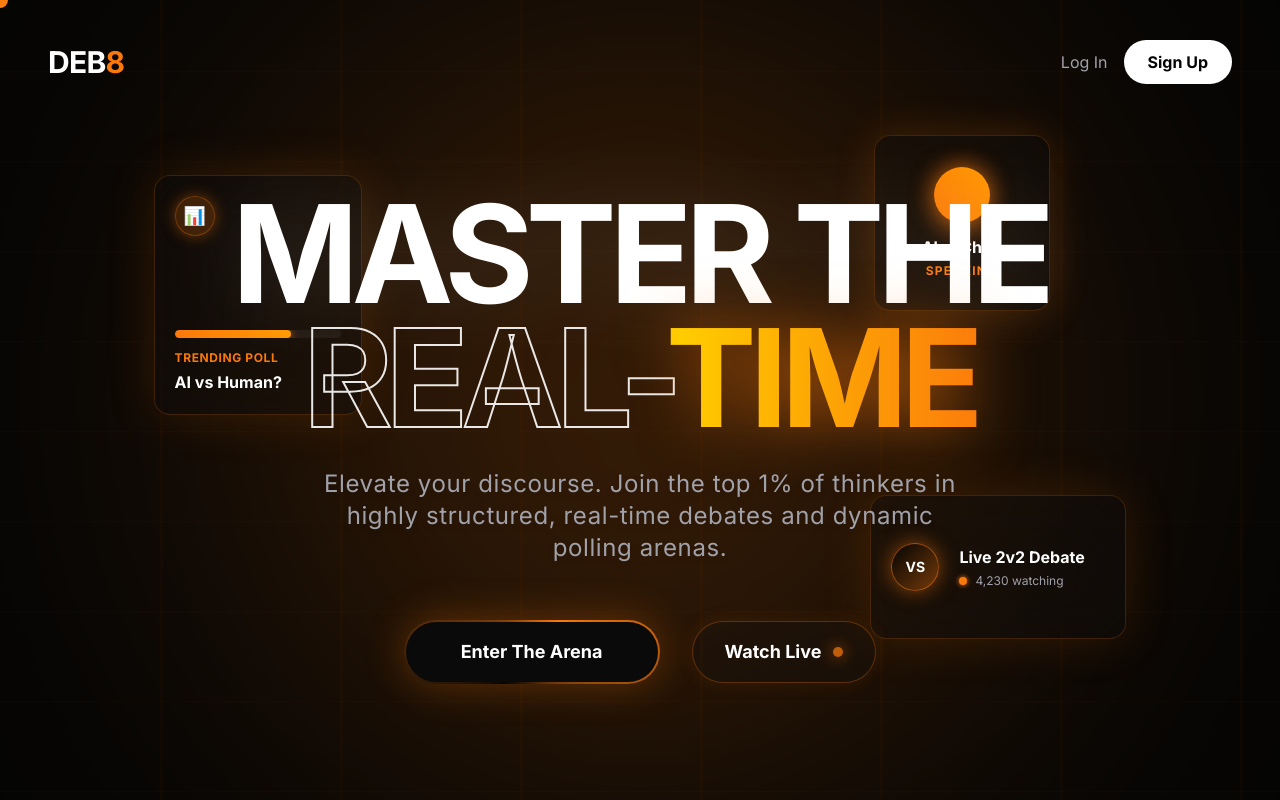
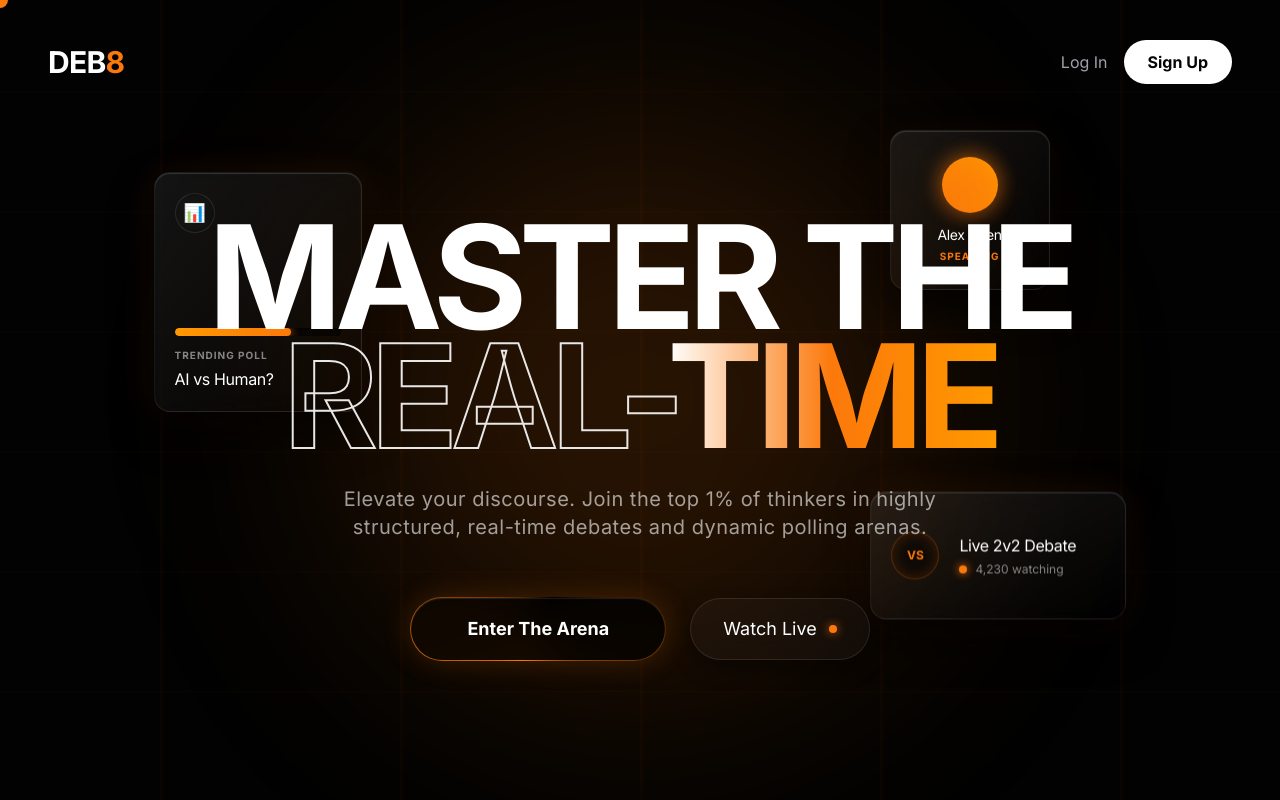
Before and after one commit to K007-K/DEB8, a React (Vite) app: page / in a window 1280 px wide. Built offline with nearby package versions, Linux system fonts and the light colour scheme.

Commit message:
ui(landing-page): enhance cards with glassmorphism 2.0

```diff
--- a/src/components/landing/HeroSection.jsx
+++ b/src/components/landing/HeroSection.jsx
@@ -14,7 +14,6 @@ export default function HeroSection() {
 
   useEffect(() => {
     const ctx = gsap.context(() => {
-      // Mouse move spotlight & parallax cards
       const onMouseMove = (e) => {
         const { clientX, clientY } = e;
         const xPos = (clientX / window.innerWidth - 0.5) * 2;
@@ -27,33 +26,32 @@ export default function HeroSection() {
           ease: "power2.out"
         });
 
-        // Enhanced Parallax Floating Cards with more dynamic rotation
-        gsap.to(card1Ref.current, { x: xPos * -40, y: yPos * -50, rotationY: xPos * 15, rotationX: yPos * -15, duration: 1.5, ease: "power2.out" });
-        gsap.to(card2Ref.current, { x: xPos * 50, y: yPos * 30, rotationY: xPos * -15, rotationX: yPos * 15, duration: 1.5, ease: "power2.out" });
-        gsap.to(card3Ref.current, { x: xPos * -30, y: yPos * 60, rotationY: xPos * 10, rotationX: yPos * -10, duration: 1.5, ease: "power2.out" });
+        // Tighter, more realistic parallax for glass cards
+        gsap.to(card1Ref.current, { x: xPos * -25, y: yPos * -35, rotationY: xPos * 12, rotationX: yPos * -12, duration: 1.5, ease: "power2.out" });
+        gsap.to(card2Ref.current, { x: xPos * 30, y: yPos * 20, rotationY: xPos * -12, rotationX: yPos * 12, duration: 1.5, ease: "power2.out" });
+        gsap.to(card3Ref.current, { x: xPos * -20, y: yPos * 40, rotationY: xPos * 8, rotationX: yPos * -8, duration: 1.5, ease: "power2.out" });
       };
 
       window.addEventListener('mousemove', onMouseMove);
 
-      // Entry Animations
       gsap.fromTo([title1Ref.current, title2Ref.current],
-        { y: 120, opacity: 0, rotateX: -30 },
+        { y: 100, opacity: 0, rotateX: -20 },
         { y: 0, opacity: 1, rotateX: 0, duration: 1.8, stagger: 0.2, ease: "expo.out", delay: 0.2 }
       );
 
       gsap.fromTo([card1Ref.current, card2Ref.current, card3Ref.current],
-        { scale: 0.7, opacity: 0, y: 80, rotateZ: -10 },
-        { scale: 1, opacity: 1, y: 0, rotateZ: 0, duration: 1.5, stagger: 0.15, ease: "back.out(1.5)", delay: 0.8 }
+        { scale: 0.8, opacity: 0, y: 60, rotateZ: -5 },
+        { scale: 1, opacity: 1, y: 0, rotateZ: 0, duration: 1.5, stagger: 0.15, ease: "back.out(1.2)", delay: 0.8 }
       );
 
-      // Continuous subtle breathing animation for cards
+      // Slower, more elegant breathing animation
       gsap.to([card1Ref.current, card2Ref.current, card3Ref.current], {
-        y: "+=15",
-        duration: 2.5,
+        y: "+=12",
+        duration: 3,
         yoyo: true,
         repeat: -1,
         ease: "sine.inOut",
-        stagger: 0.2,
+        stagger: 0.4,
         delay: 2.5
       });
 
@@ -63,96 +61,107 @@ export default function HeroSection() {
   }, []);
 
   return (
-    <div ref={heroRef} className="relative min-h-screen flex items-center justify-center overflow-hidden bg-[#050505]" style={{ perspective: '1200px' }}>
+    <div ref={heroRef} className="relative min-h-screen flex items-center justify-center overflow-hidden bg-[#020202]" style={{ perspective: '1200px' }}>
 
-      {/* Dynamic Animated Grid - Pure Black/Orange vibe */}
-      <div className="absolute inset-0 z-0 opacity-[0.2]">
-        <div className="absolute inset-0 bg-[linear-gradient(rgba(251,121,11,0.15)_1px,transparent_1px),linear-gradient(90deg,rgba(251,121,11,0.15)_1px,transparent_1px)] bg-[size:60px_60px] animate-[grid_15s_linear_infinite]" style={{ transformOrigin: 'top center', transform: 'rotateX(60deg) scale(3)' }} />
+      {/* Refined Grid: Thinner lines, less muddy */}
+      <div className="absolute inset-0 z-0 opacity-[0.15]">
+        <div className="absolute inset-0 bg-[linear-gradient(rgba(251,121,11,0.2)_1px,transparent_1px),linear-gradient(90deg,rgba(251,121,11,0.2)_1px,transparent_1px)] bg-[size:80px_80px] animate-[grid_20s_linear_infinite]" style={{ transformOrigin: 'top center', transform: 'rotateX(60deg) scale(3)' }} />
       </div>
 
-      {/* Mouse Spotlight - Orange */}
+      {/* Mouse Spotlight: Tighter and more intense in the center */}
       <div ref={spotlightRef} className="absolute inset-0 z-0 pointer-events-none flex items-center justify-center">
-        <div className="w-[800px] h-[800px] bg-primary/20 rounded-full blur-[160px] mix-blend-screen" />
+        <div className="w-[600px] h-[600px] bg-primary/15 rounded-full blur-[120px] mix-blend-screen" />
       </div>
 
-      {/* Floating Cards (Parallax Elements) - Enhanced styling */}
+      {/* Realistic Premium Glass Cards */}
       <div className="absolute inset-0 z-10 pointer-events-none">
+
         {/* Card 1: Live Poll */}
-        <div ref={card1Ref} className="absolute top-[20%] left-[8%] md:left-[12%] w-52 h-60 bg-surface/30 backdrop-blur-2xl border border-primary/20 rounded-2xl p-5 shadow-[0_0_50px_rgba(251,121,11,0.15)] flex flex-col justify-between hidden md:flex">
-          <div className="w-10 h-10 rounded-full bg-primary/20 border border-primary/30 flex items-center justify-center text-lg shadow-[0_0_15px_rgba(251,121,11,0.4)]">📊</div>
-          <div>
-            <div className="h-2 w-full bg-white/5 rounded-full mb-3 overflow-hidden shadow-inner">
-              <div className="h-full bg-gradient-to-r from-primary to-secondary rounded-full w-[70%] shadow-[0_0_10px_rgba(251,121,11,0.8)]" />
+        <div ref={card1Ref} className="absolute top-[20%] left-[8%] md:left-[12%] w-52 h-60 bg-gradient-to-br from-white/[0.08] to-transparent backdrop-blur-md border border-white/[0.08] rounded-2xl p-5 shadow-[0_20px_40px_rgba(0,0,0,0.8),inset_0_1px_1px_rgba(255,255,255,0.15),0_0_40px_rgba(251,121,11,0.1)] flex flex-col justify-between hidden md:flex overflow-hidden group">
+          {/* Subtle Glare */}
+          <div className="absolute inset-0 bg-gradient-to-tr from-transparent via-white/[0.04] to-transparent opacity-50 transform -translate-x-full group-hover:translate-x-full transition-transform duration-1000" />
+
+          <div className="w-10 h-10 rounded-full bg-black/40 border border-white/10 flex items-center justify-center text-lg shadow-inner backdrop-blur-sm">📊</div>
+          <div className="relative z-10">
+            <div className="h-2 w-full bg-black/50 rounded-full mb-3 overflow-hidden shadow-[inset_0_1px_2px_rgba(0,0,0,0.8)]">
+              <div className="h-full bg-gradient-to-r from-[#FF9900] to-primary rounded-full w-[70%] shadow-[0_0_10px_rgba(251,121,11,0.8)]" />
             </div>
-            <p className="text-xs text-primary font-bold uppercase tracking-wider mb-1">Trending Poll</p>
-            <p className="text-white text-base font-bold">AI vs Human?</p>
+            <p className="text-[10px] text-white/50 font-bold uppercase tracking-widest mb-1">Trending Poll</p>
+            <p className="text-white text-base font-medium tracking-tight">AI vs Human?</p>
           </div>
         </div>
 
         {/* Card 2: Debate Match */}
-        <div ref={card2Ref} className="absolute top-[60%] right-[8%] md:right-[12%] w-64 h-36 bg-surface/30 backdrop-blur-2xl border border-primary/20 rounded-2xl p-5 shadow-[0_0_50px_rgba(251,121,11,0.15)] flex items-center gap-5 hidden md:flex">
-          <div className="w-12 h-12 rounded-full bg-gradient-to-br from-[#050505] to-primary/40 flex items-center justify-center border border-primary/50 text-white font-black text-sm shadow-[0_0_20px_rgba(251,121,11,0.5)]">VS</div>
-          <div>
-            <p className="text-white text-base font-bold mb-1">Live 2v2 Debate</p>
+        <div ref={card2Ref} className="absolute top-[60%] right-[8%] md:right-[12%] w-64 h-32 bg-gradient-to-br from-white/[0.08] to-transparent backdrop-blur-md border border-white/[0.08] rounded-2xl p-5 shadow-[0_20px_40px_rgba(0,0,0,0.8),inset_0_1px_1px_rgba(255,255,255,0.15),0_0_40px_rgba(251,121,11,0.1)] flex items-center gap-5 hidden md:flex overflow-hidden group">
+          <div className="absolute inset-0 bg-gradient-to-tr from-transparent via-white/[0.04] to-transparent opacity-50 transform -translate-x-full group-hover:translate-x-full transition-transform duration-1000" />
+
+          <div className="w-12 h-12 rounded-full bg-black/50 flex items-center justify-center border border-primary/30 text-primary font-black text-xs shadow-[inset_0_0_15px_rgba(251,121,11,0.2)]">VS</div>
+          <div className="relative z-10">
+            <p className="text-white text-base font-medium tracking-tight mb-1">Live 2v2 Debate</p>
             <div className="flex items-center gap-2">
-              <span className="w-2 h-2 rounded-full bg-primary animate-pulse shadow-[0_0_5px_rgba(251,121,11,1)]" />
-              <p className="text-xs text-text-secondary">4,230 watching</p>
+              <span className="w-2 h-2 rounded-full bg-primary shadow-[0_0_8px_rgba(251,121,11,1)]" />
+              <p className="text-xs text-white/50 font-medium">4,230 watching</p>
             </div>
           </div>
         </div>
 
         {/* Card 3: Speaker */}
-        <div ref={card3Ref} className="absolute top-[15%] right-[22%] md:right-[18%] w-44 h-44 bg-surface/30 backdrop-blur-2xl border border-primary/20 rounded-2xl p-5 shadow-[0_0_40px_rgba(251,121,11,0.2)] flex flex-col items-center justify-center hidden lg:flex">
-          <div className="relative">
-            <div className="w-14 h-14 rounded-full bg-gradient-to-tr from-primary to-secondary mb-3 animate-pulse shadow-[0_0_25px_rgba(251,121,11,0.6)] relative z-10" />
-            <div className="absolute inset-0 bg-primary/30 rounded-full blur-md animate-ping" />
+        <div ref={card3Ref} className="absolute top-[15%] right-[22%] md:right-[18%] w-40 h-40 bg-gradient-to-br from-white/[0.08] to-transparent backdrop-blur-md border border-white/[0.08] rounded-2xl p-5 shadow-[0_20px_40px_rgba(0,0,0,0.8),inset_0_1px_1px_rgba(255,255,255,0.15),0_0_30px_rgba(251,121,11,0.05)] flex flex-col items-center justify-center hidden lg:flex overflow-hidden group">
+          <div className="absolute inset-0 bg-gradient-to-tr from-transparent via-white/[0.04] to-transparent opacity-50 transform -translate-x-full group-hover:translate-x-full transition-transform duration-1000" />
+
+          <div className="relative z-10 flex flex-col items-center">
+            <div className="relative w-14 h-14 mb-3">
+              <div className="absolute inset-0 rounded-full bg-gradient-to-tr from-primary to-[#FF9900] shadow-[0_0_20px_rgba(251,121,11,0.4)]" />
+              <div className="absolute inset-0 rounded-full bg-primary/40 blur-md animate-ping" />
+            </div>
+            <p className="text-white text-sm font-medium tracking-tight">Alex Chen</p>
+            <p className="text-[10px] text-primary font-bold tracking-widest uppercase mt-1">Speaking</p>
           </div>
-          <p className="text-white text-base font-bold">Alex Chen</p>
-          <p className="text-xs text-primary font-bold tracking-widest uppercase mt-1">Speaking</p>
         </div>
       </div>
 
       {/* Main Content */}
       <div className="relative z-20 max-w-7xl mx-auto px-6 text-center pt-20">
-        <h1 className="text-[12vw] md:text-[8.5rem] leading-[0.85] font-black tracking-tighter mb-8 uppercase flex flex-col items-center select-none">
-          <span ref={title1Ref} className="text-white drop-shadow-[0_0_40px_rgba(255,255,255,0.1)] block" style={{ transformStyle: 'preserve-3d' }}>Master The</span>
-          <span ref={title2Ref} className="block mt-2" style={{ transformStyle: 'preserve-3d' }}>
+        <h1 className="text-[12vw] md:text-[9rem] leading-[0.8] font-black tracking-tighter mb-8 uppercase flex flex-col items-center select-none">
+          <span ref={title1Ref} className="text-white block" style={{ transformStyle: 'preserve-3d' }}>Master The</span>
+          <span ref={title2Ref} className="block mt-1" style={{ transformStyle: 'preserve-3d' }}>
             <span className="text-transparent" style={{ WebkitTextStroke: '2px rgba(255,255,255,0.9)' }}>Real-</span>
-            <span className="bg-gradient-to-r from-primary via-[#FFCC00] to-primary bg-clip-text text-transparent animate-gradient drop-shadow-[0_0_30px_rgba(251,121,11,0.6)]">Time</span>
+            {/* Sharper gradient text without muddy drop shadow */}
+            <span className="bg-gradient-to-r from-white via-primary to-[#FF9900] bg-clip-text text-transparent">Time</span>
           </span>
         </h1>
 
-        <p className="text-lg md:text-2xl text-text-secondary max-w-2xl mx-auto mb-14 font-light tracking-wide drop-shadow-md">
+        <p className="text-lg md:text-xl text-white/60 max-w-2xl mx-auto mb-14 font-normal tracking-wide">
           Elevate your discourse. Join the top 1% of thinkers in highly structured, real-time debates and dynamic polling arenas.
         </p>
 
-        <div className="flex flex-col sm:flex-row items-center justify-center gap-8">
-          {/* Enhanced Conic Gradient Glowing Button - Strictly Orange/Black */}
+        <div className="flex flex-col sm:flex-row items-center justify-center gap-6">
+          {/* Ultra-crisp Conic Button */}
           <button
             onClick={() => navigate('/auth?mode=register')}
-            className="relative inline-flex h-16 w-full sm:w-64 overflow-hidden rounded-full p-[2px] focus:outline-none group transform hover:scale-105 transition-all duration-300 shadow-[0_0_40px_rgba(251,121,11,0.3)] hover:shadow-[0_0_80px_rgba(251,121,11,0.6)]"
+            className="relative inline-flex h-16 w-full sm:w-64 overflow-hidden rounded-full p-[1px] focus:outline-none group transform hover:scale-105 transition-transform duration-300 shadow-[0_0_30px_rgba(251,121,11,0.2)] hover:shadow-[0_0_50px_rgba(251,121,11,0.4)]"
             data-cursor="interactive"
           >
-            <span className="absolute inset-[-1000%] animate-[spin_4s_linear_infinite] bg-[conic-gradient(from_90deg_at_50%_50%,#050505_0%,#FB790B_50%,#050505_100%)]" />
-            <span className="inline-flex h-full w-full cursor-pointer items-center justify-center rounded-full bg-[#0a0a0a] px-8 py-2 text-lg font-bold text-white backdrop-blur-3xl transition-colors group-hover:bg-[#000000]">
+            <span className="absolute inset-[-1000%] animate-[spin_3s_linear_infinite] bg-[conic-gradient(from_90deg_at_50%_50%,#000_0%,#FB790B_50%,#000_100%)]" />
+            <span className="inline-flex h-full w-full cursor-pointer items-center justify-center rounded-full bg-black/90 backdrop-blur-xl px-8 py-2 text-lg font-semibold text-white transition-colors group-hover:bg-black/70 shadow-[inset_0_1px_1px_rgba(255,255,255,0.1)]">
               Enter The Arena
             </span>
           </button>
 
           <button
             onClick={() => navigate('/debates')}
-            className="group px-8 py-4 rounded-full bg-surface/30 border border-primary/30 text-white font-bold text-lg hover:border-primary hover:bg-primary/10 transition-all duration-300 flex items-center justify-center gap-3 w-full sm:w-auto shadow-[0_0_20px_rgba(251,121,11,0.1)]"
+            className="group px-8 py-4 rounded-full bg-white/[0.03] backdrop-blur-md border border-white/10 text-white font-medium text-lg hover:bg-white/[0.08] hover:border-white/20 transition-all duration-300 flex items-center justify-center gap-3 w-full sm:w-auto shadow-[0_10px_20px_rgba(0,0,0,0.4)]"
             data-cursor="interactive"
           >
             Watch Live
-            <span className="w-2.5 h-2.5 rounded-full bg-primary animate-pulse shadow-[0_0_15px_rgba(251,121,11,1)]" />
+            <span className="w-2 h-2 rounded-full bg-primary shadow-[0_0_10px_rgba(251,121,11,0.8)]" />
           </button>
         </div>
       </div>
 
       <style dangerouslySetInnerHTML={{__html: `
         @keyframes grid {
-          0% { transform: rotateX(60deg) translateY(-60px) scale(3); }
+          0% { transform: rotateX(60deg) translateY(-80px) scale(3); }
           100% { transform: rotateX(60deg) translateY(0px) scale(3); }
         }
       `}} />
```
